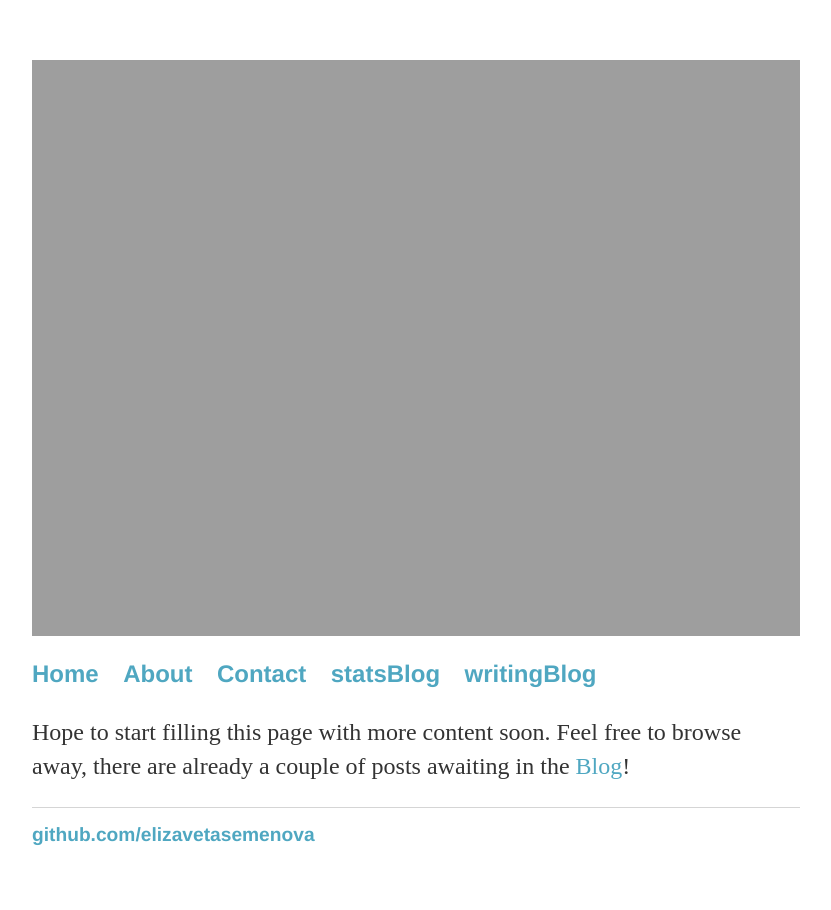
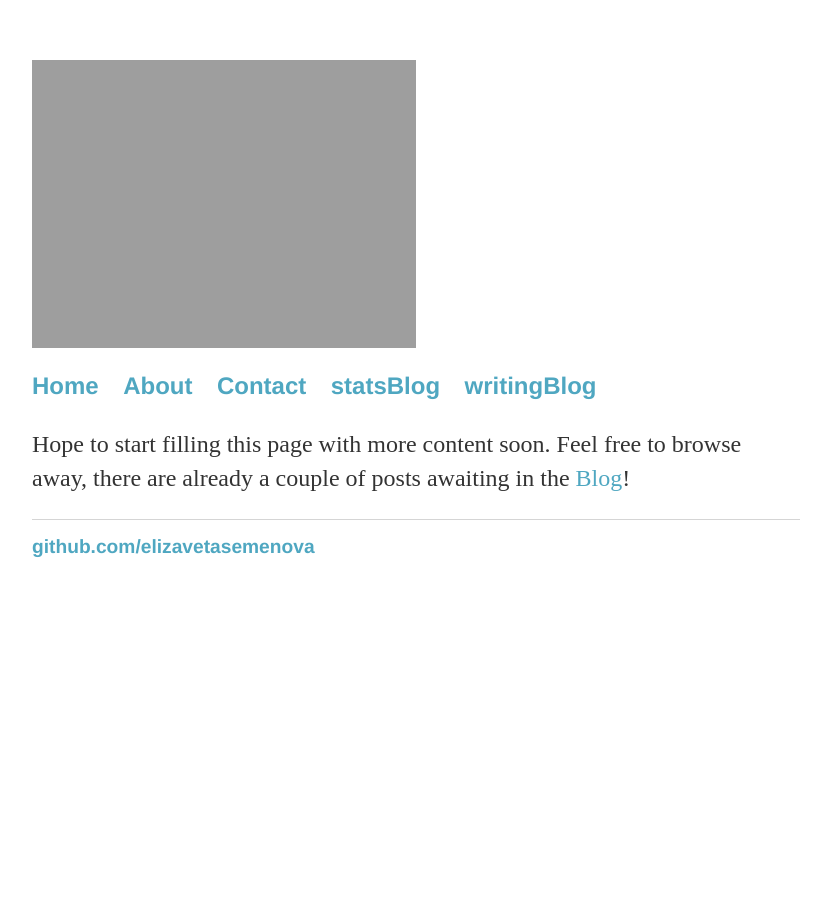
Before and after one commit to elizavetasemenova/elizavetasemenova.github.io, a Jekyll site: the page built from index.html, in a window 1280 px wide. Shown: the whole page, without its empty margins (224-1055 px from the left). Built offline with Jekyll 4.4.1, drawn with Linux system fonts in a browser that asks for light colours.

Commit message:
Update default.html

```diff
--- a/_layouts/default.html
+++ b/_layouts/default.html
@@ -8,7 +8,7 @@
 		</head>
 		<body>
 			<!-- <img src="https://elizavetasemenova.github.io/images/integral.png"/> -->
-			<img src="https://elizavetasemenova.github.io/images/bookpic.png"/ width="100%" height="5%">
+			<img src="https://elizavetasemenova.github.io/images/bookpic.png"/ width="50%" height="5%">
 			<nav>
 	    		<ul>
 				<li><a href="/">Home</a></li>
```
